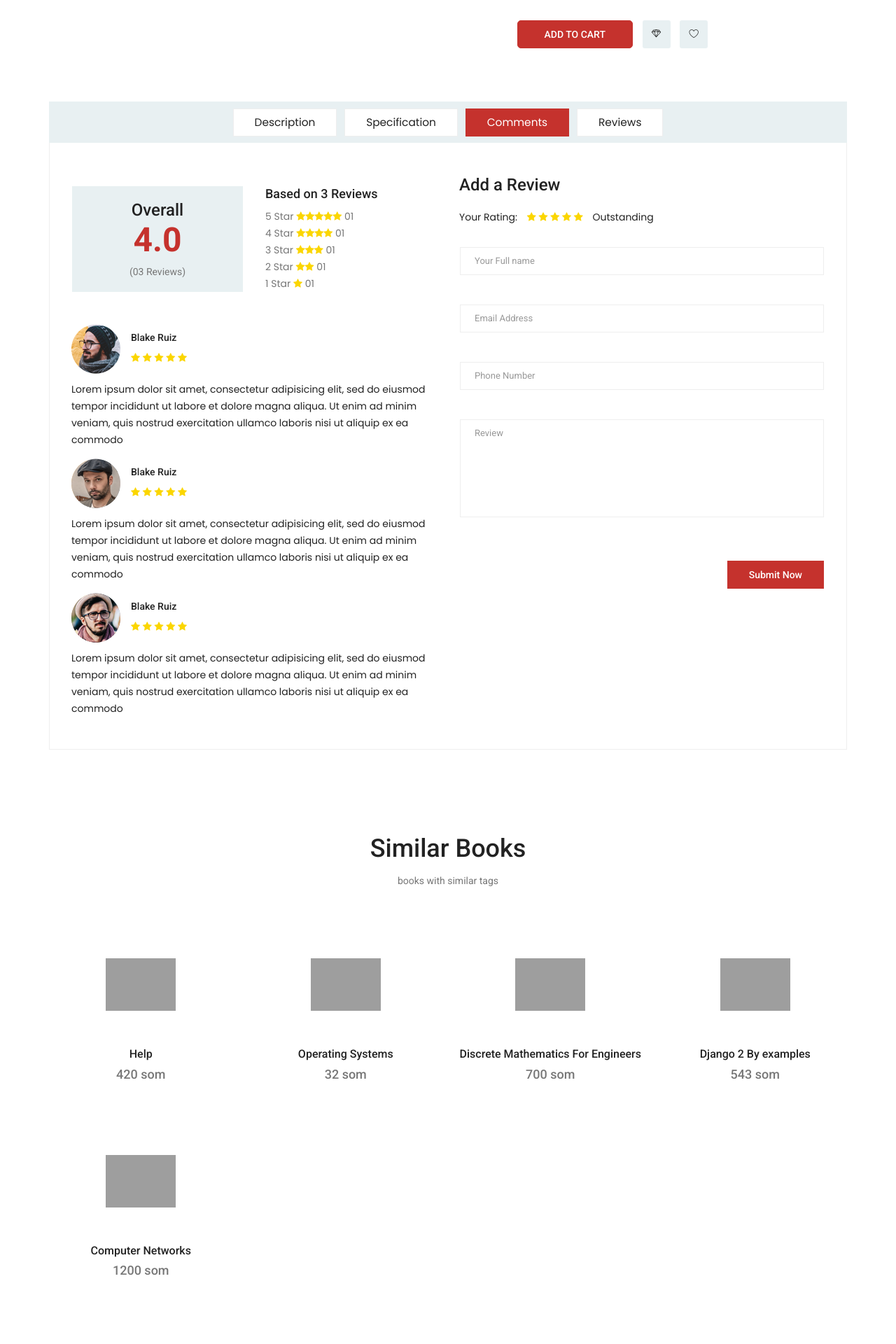
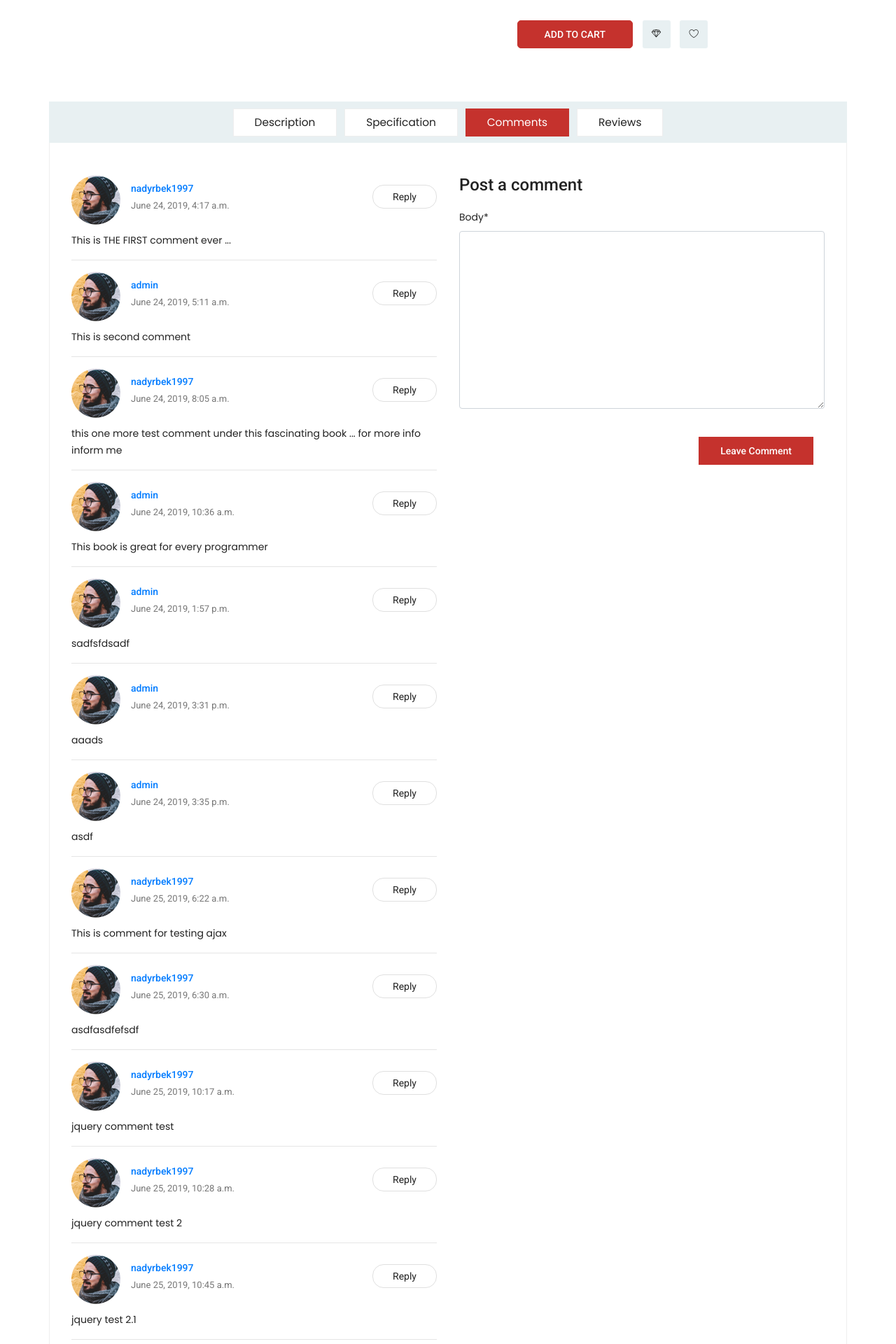
Before and after one commit to nadyrbek97/kitep_back, a Django app: template book/templates/book/product_detail.html in a window 1280 px wide; the page is wider, and only the part inside the window is pictured. Shown: the part 1117-3037 px from the top of that part at 70% size. Run offline with Django 3.2, Linux system fonts and the light colour scheme; the template is opened without the code that fills it: values that come from a table or form of the project are taken from there, others are empty; data comes from the database, SQL or seed files in the repository; some libraries are stand-ins or nearby versions; grey boxes are pictures that could not be loaded.

Commit message:
fixed comment section in book detail view

```diff
--- a/book/templates/book/product_detail.html
+++ b/book/templates/book/product_detail.html
@@ -141,7 +141,7 @@
                         </table>
                     </div>
                 </div>
-                <div class="tab-pane fade" id="contact" role="tabpanel" aria-labelledby="contact-tab">
+                <div class="tab-pane fade show active" id="contact" role="tabpanel" aria-labelledby="contact-tab">
                     <div class="row">
                         <div class="col-lg-6">
                             <div class="comment_list">
@@ -196,7 +196,7 @@
                         </div>
                     </div>
                 </div>
-                <div class="tab-pane fade show active" id="review" role="tabpanel" aria-labelledby="review-tab">
+                <div class="tab-pane fade " id="review" role="tabpanel" aria-labelledby="review-tab">
                     <div class="row">
                         <div class="col-lg-6">
                             <div class="row total_rate">
```
